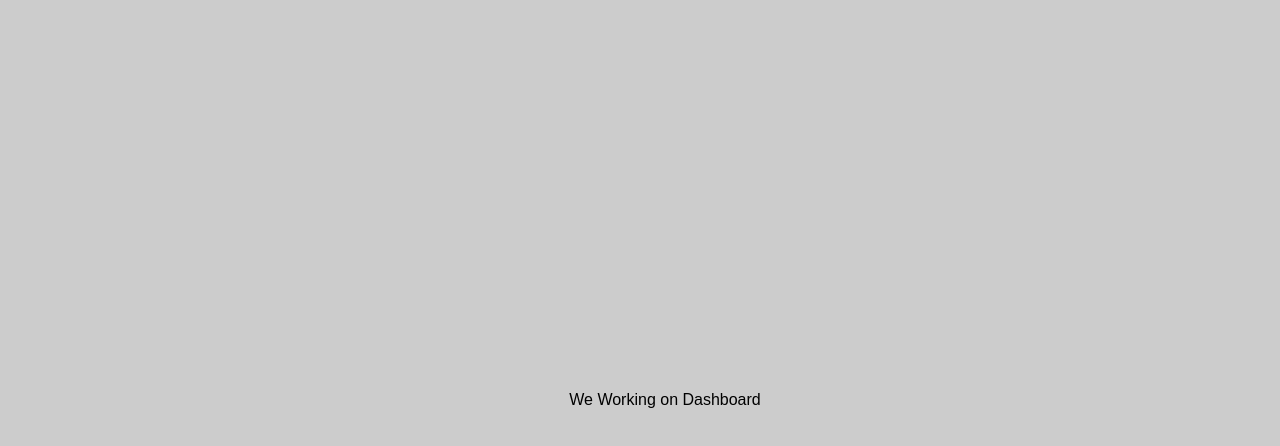
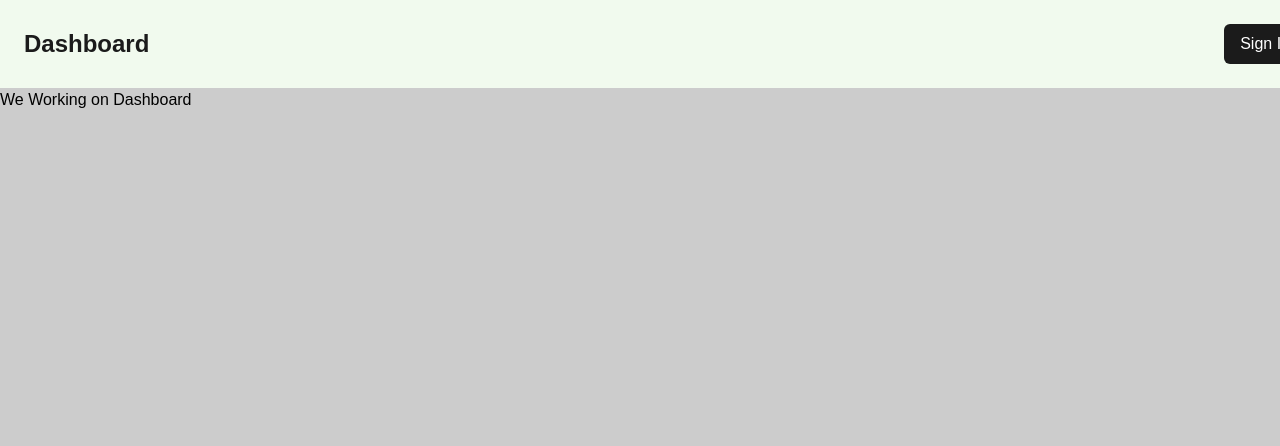
Before and after one commit to HerambBansod/Dash, a Next.js app: page / in a window 1280 px wide. Shown: the top 446 px of the page. Built offline with nearby package versions, Linux system fonts and the light colour scheme.

Commit message:
Added Navbar

```diff
--- /dev/null
+++ b/app/Components/NavBar.jsx
@@ -0,0 +1,16 @@
+import React from 'react'
+
+export default function NavBar() {
+    return (
+        <main>
+            <section className='w-full bg-[#f1faee] h-full p-6 flex items-center justify-between'>
+                <div>
+                    <h1 className='text-2xl font-bold text-[#1b1b1b]'>Dashboard</h1>
+                </div>
+                <div>
+                    <button className='bg-[#1b1b1b] text-white px-4 py-2 rounded-md'>Sign In</button>
+                </div>
+            </section>
+        </main>
+    )
+}
--- a/app/page.js
+++ b/app/page.js
@@ -1,8 +1,9 @@
-import Image from "next/image";
+import NavBar from "./Components/NavBar";
 
 export default function Home() {
   return (
-  <main className="bg-[#cccccc] w-full min-w-[1330px] h-screen flex items-center justify-center">
+  <main className="bg-[#cccccc] w-full min-w-[1330px] h-screen ">
+    <NavBar />
     <div>
         <h1 className="text-black ">We Working on Dashboard</h1>
     </div>
```
